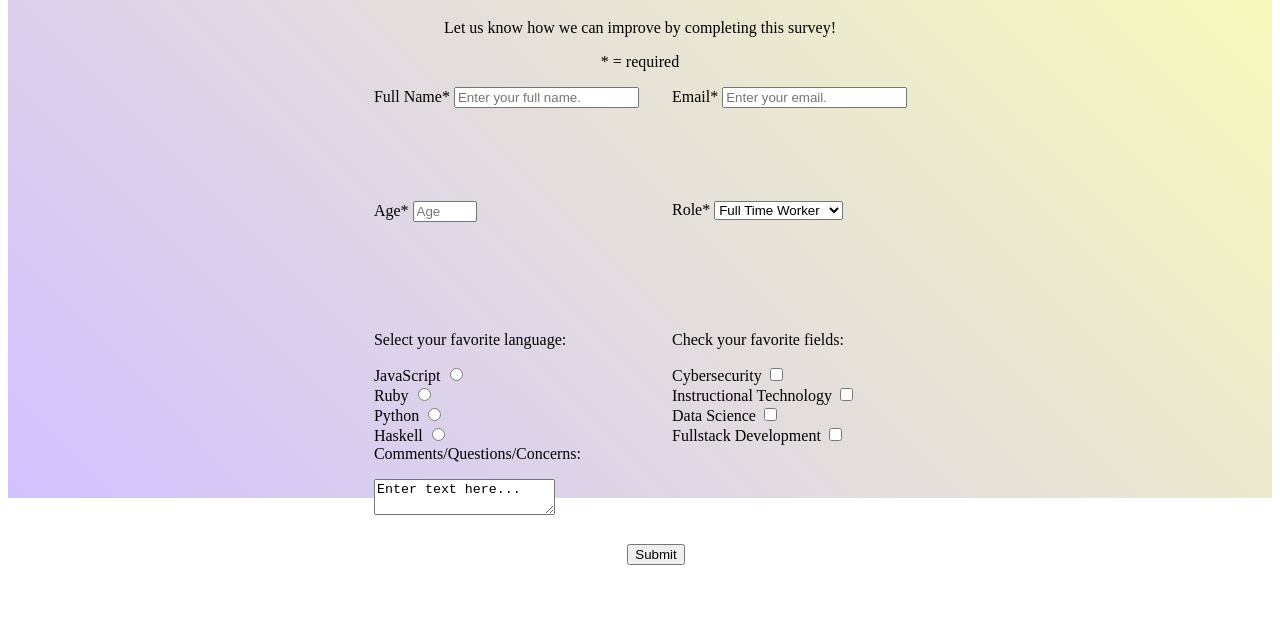
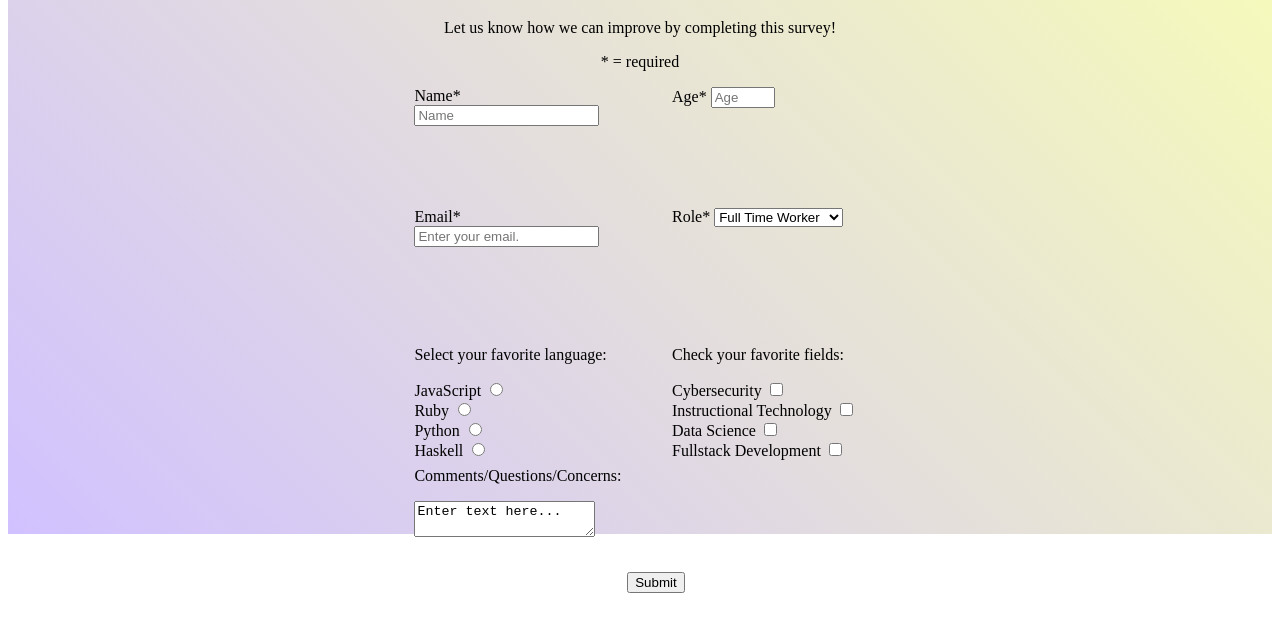
Before and after one commit to neodynia/build-a-form-proj, a plain HTML site: page index.html in a window 1280 px wide. Shown: the part 69-700 px from the top of the page. Drawn offline with Linux system fonts and the light colour scheme.

Commit message:
Placed content on grid

```diff
--- a/css/main.css
+++ b/css/main.css
@@ -21,21 +21,24 @@ header {
 #namezone {
   grid-column: 1 / 2;
   grid-row: 1 / 2;
+
 }
 
 #emailzone {
-  grid-column: 2 / 3;
-  grid-row: 1 / 2;
+  grid-column: 1 / 2;
+  grid-row: 2 / 3;
 }
 
 #numberzone {
-  grid-column: 1 / 2;
-  grid-row: 2 / 3;
+  grid-column: 2 / 3;
+  grid-row: 1 / 2;
+
 }
 
 #dropdownzone {
   grid-column: 2 / 3;
   grid-row: 2 / 3;
+
 }
 
 #radio-items {
--- a/index.html
+++ b/index.html
@@ -19,8 +19,8 @@
 
     <form id="survey-form" class="form">
       <div id="namezone">
-      <label id="name-label" for="name" class="labels">Full Name*</label>
-      <input type="text" id="name" placeholder="Enter your full name." name="name" class="inputs" required>
+      <label id="name-label" for="name" class="labels">Name*</label>
+      <input type="text" id="name" placeholder="Name" name="name" class="inputs" required>
       </div>
       <div id="emailzone">
       <label id="email-label" for="email" class="labels">Email*</label>
```
